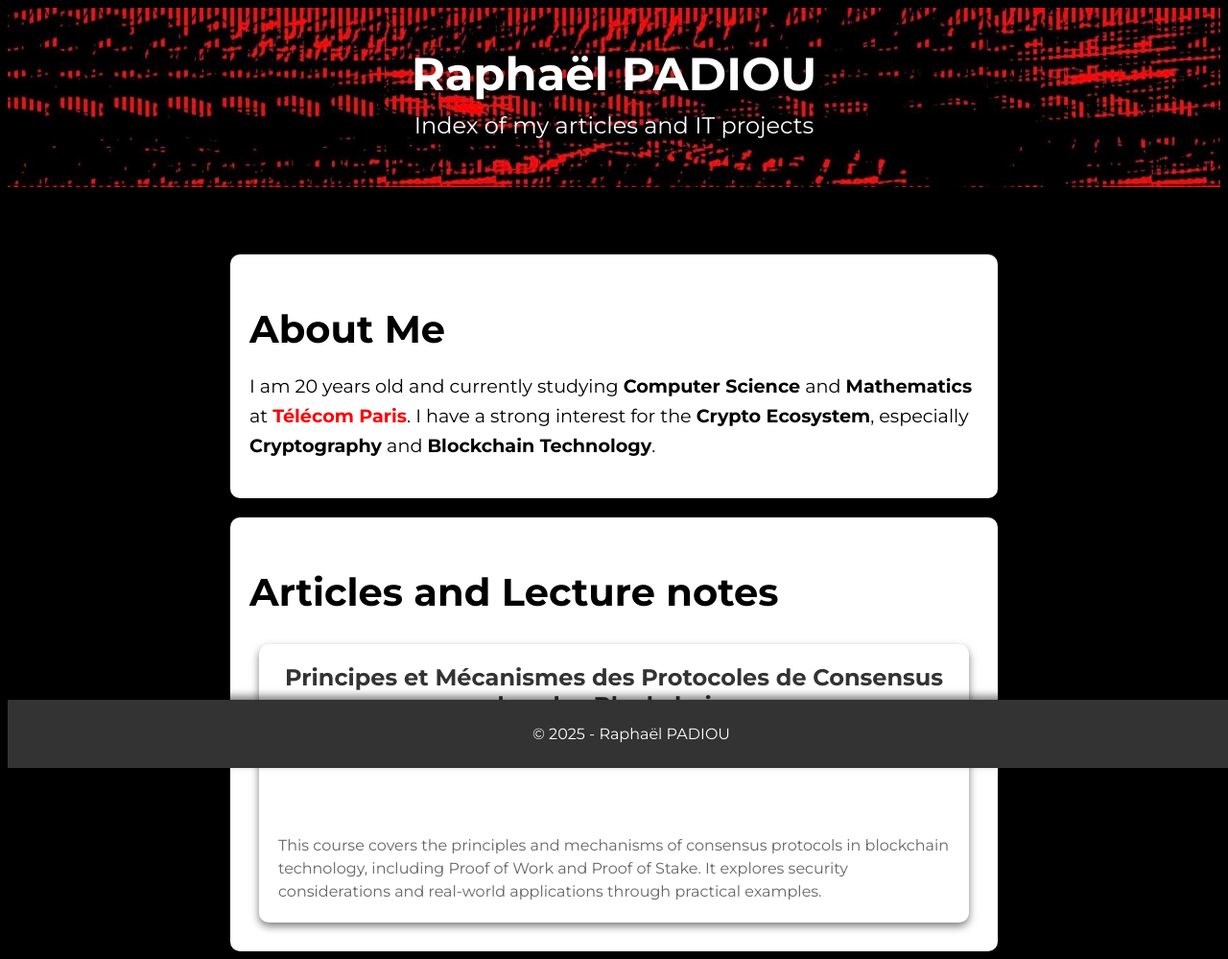
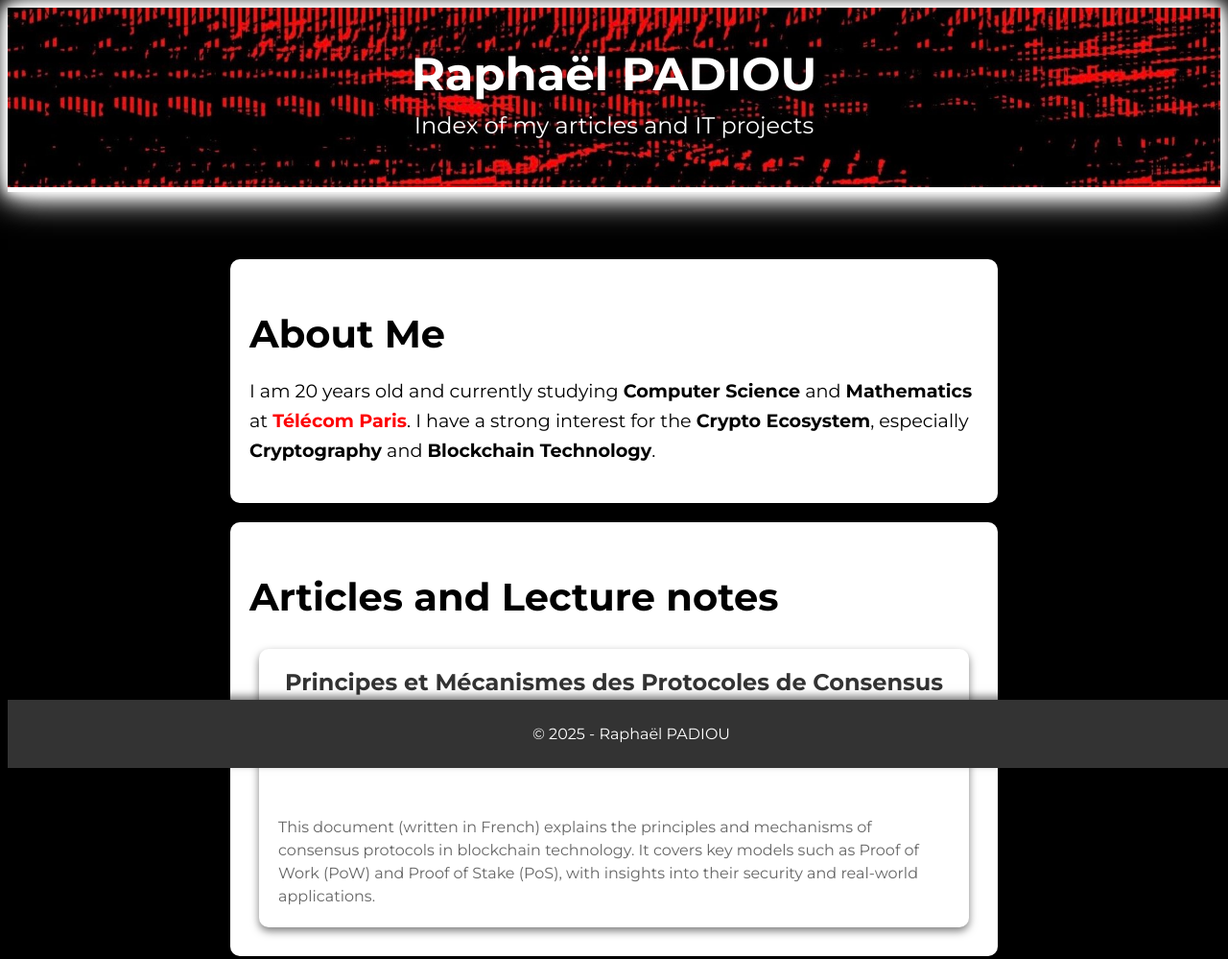
Before and after one commit to raphael-PADIOU/my_website, a plain HTML site: page index.html in a window 1280 px wide. Shown: the top 999 px of the page at 96% size. Drawn offline with Linux system fonts and the light colour scheme.

Commit message:
v21 site

```diff
--- a/index.html
+++ b/index.html
@@ -30,12 +30,18 @@
             <div class="article-container">
                 <div class="article-item">
                     <div class="article-title">
-                        <a href="Intro_Consensus_Blockchain.pdf" target="_blank">Principes et Mécanismes des Protocoles de Consensus dans les Blockchains</a>
+                        <a href="Intro_Consensus_Blockchain.pdf" target="_blank">
+                            Principes et Mécanismes des Protocoles de Consensus dans les Blockchains (FR)
+                        </a>
                     </div>
                     <div class="article-description">
-                        <span>This course covers the principles and mechanisms of consensus protocols in blockchain technology, including Proof of Work and Proof of Stake. It explores security considerations and real-world applications through practical examples.</span>
+                        <span>
+                            This document (written in French) explains the principles and mechanisms of consensus protocols in blockchain technology.
+                            It covers key models such as Proof of Work (PoW) and Proof of Stake (PoS), with insights into their security and real-world applications.
+                        </span>
                     </div>
                 </div>
+
             </div>
         </section>
 
--- a/style.css
+++ b/style.css
@@ -6,6 +6,7 @@
     --text-color: #000000; /* Black */
     --accent-color: #fd0003; /* Red */
     --header-text-color: #FFFFFF; /* White for header text */
+    --neon-color: #FFFFFF; /* White for neon effect */
 }
 
 body {
@@ -69,6 +70,8 @@ header {
     padding: 40px 20px;
     box-shadow: 0 4px 8px rgba(0, 0, 0, 0.5);
     text-align: center;
+    border-bottom: 5px solid var(--neon-color); /* Neon border */
+    box-shadow: 0 0 10px var(--neon-color), 0 0 20px var(--neon-color), 0 0 30px var(--neon-color), 0 0 40px var(--neon-color); /* Neon glow effect */
 }
 
 .header-content {
@@ -201,7 +204,7 @@ h2 {
     font-size: 1.5em;
     font-weight: bold;
     color: var(--primary-color); /* Dark Gray */
-    margin-bottom: 10px;
+    margin-bottom: 5px; /* Reduced margin */
 }
 
 .article-title a {
@@ -217,7 +220,7 @@ h2 {
 .article-description {
     font-size: 1em;
     color: var(--secondary-color); /* Gray */
-    margin-top: 10px;
+    margin-top: 5px; /* Reduced margin */
     text-align: left;
     line-height: 1.5;
 }
```
